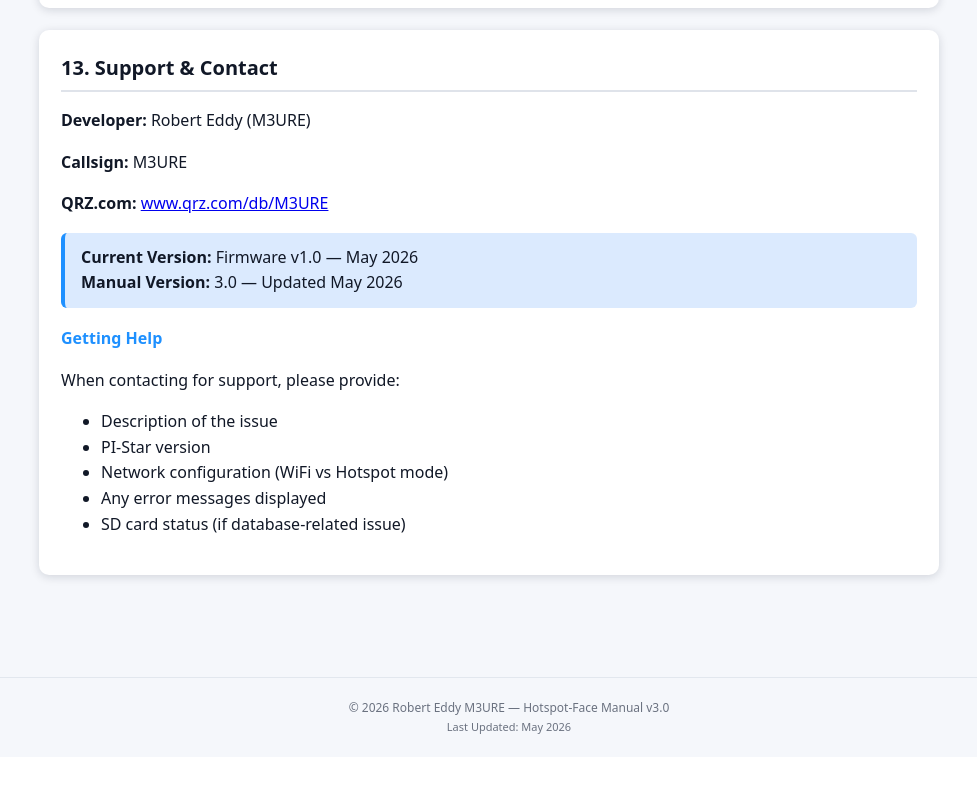
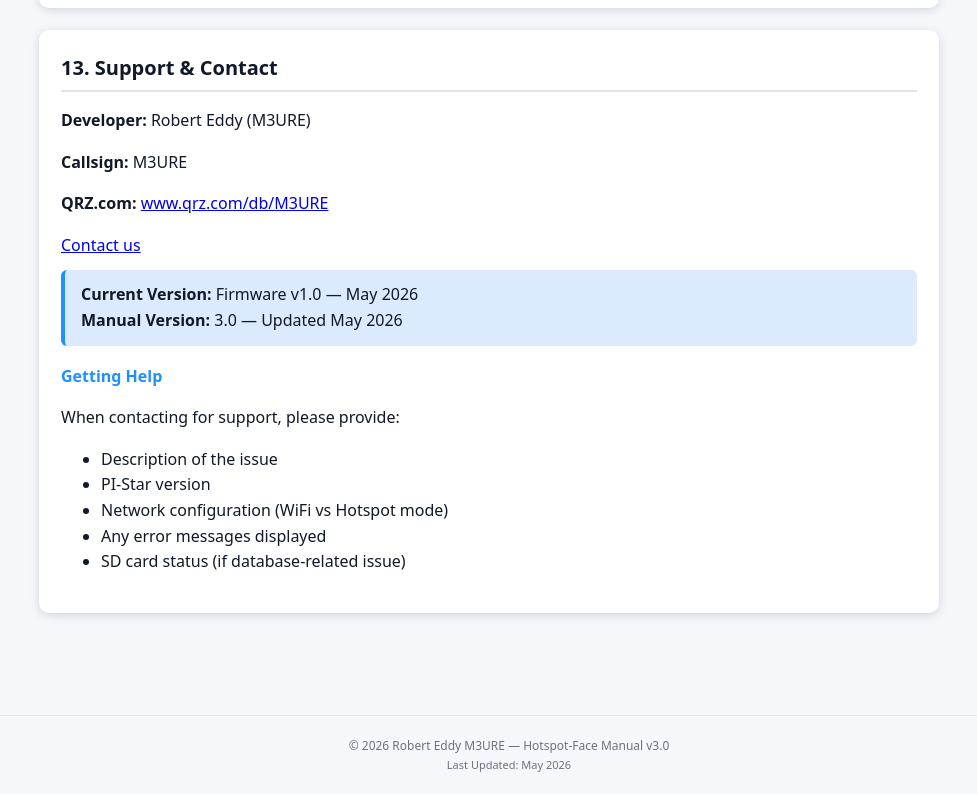
Before and after one commit to HOTSPOTFACE/hotspot-face-manual, a plain HTML site: page index.html in a window 1280 px wide. Shown: the part 10817-11611 px from the top of the page, without its empty margins (261-1238 px from the left). Before the commit the page ends 11574 px from the top, so only its background shows below. Drawn offline with Linux system fonts and the light colour scheme.

Commit message:
Update index.html

```diff
--- a/index.html
+++ b/index.html
@@ -1026,7 +1026,7 @@
         <p><strong>Developer:</strong> Robert Eddy (M3URE)</p>
         <p><strong>Callsign:</strong> M3URE</p>
         <p><strong>QRZ.com:</strong> <a href="https://www.qrz.com/db/M3URE" target="_blank">www.qrz.com/db/M3URE</a></p>
-
+        <a href="mailto:roberteddy1234@gmail.com">Contact us</a>
         <div class="info-box">
           <strong>Current Version:</strong> Firmware v1.0 — May 2026<br>
           <strong>Manual Version:</strong> 3.0 — Updated May 2026
```
